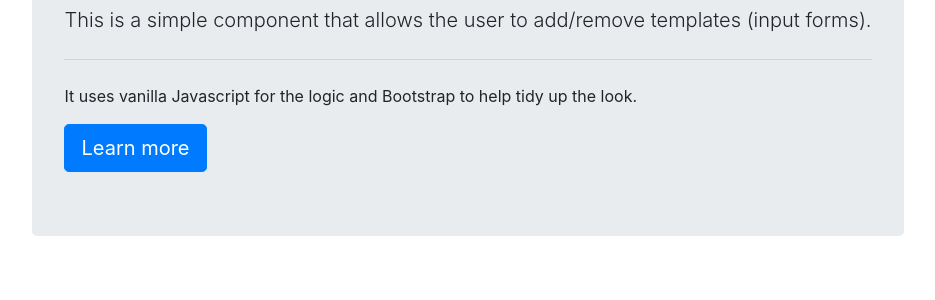
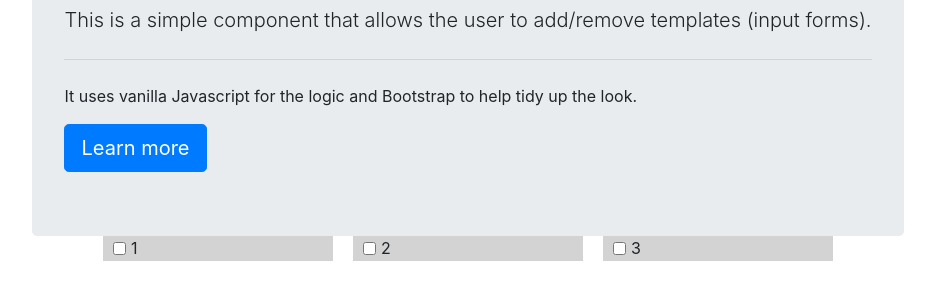
Before and after one commit to m3digital/Template-Challenge, a plain HTML site: page index.html in a window 1280 px wide. Shown: the part 134-434 px from the top of the page, without its empty margins (172-1107 px from the left). Drawn offline with nearby package versions, Linux system fonts and the light colour scheme.

Commit message:
building initial content boxes

```diff
--- a/index.html
+++ b/index.html
@@ -13,6 +13,7 @@
     <link rel="stylesheet" href="assets/css/style.css">
 
 </head>
+<!-- Jumbotron -->
 <div class="container h-100 d-flex justify-content-center">
     <div class="jumbotron my-auto">
         <h1 class="display-4">Hello, devs!</h1>
@@ -22,6 +23,29 @@
         <a class="btn btn-primary btn-lg" href="assets/coding challenge.pptx" role="button">Learn more</a>
     </div>
 </div>
+<!-- Bootstrap Grid System for Main Components -->
+<div class="row">
+    <div class="container h-100 d-flex justify-content-center">
+        <div class="col-4" style="background-color: lightgray;max-width:230px;padding:0px 10px;margin: 0px 10px">
+            <div class="form-check form-check-inline">
+                <input class="form-check-input" type="checkbox" id="inlineCheckbox1" value="option1">
+                <label class="form-check-label" for="inlineCheckbox1">1</label>
+            </div>
+        </div>
+        <div class="col-4" style="background-color: lightgray;max-width:230px;padding:0px 10px;margin: 0px 10px">
+            <div class="form-check form-check-inline">
+                <input class="form-check-input" type="checkbox" id="inlineCheckbox2" value="option2">
+                <label class="form-check-label" for="inlineCheckbox2">2</label>
+            </div>
+        </div>
+        <div class="col-4" style="background-color: lightgray;max-width:230px;padding:0px 10px;margin: 0px 10px">
+            <div class="form-check form-check-inline">
+                <input class="form-check-input" type="checkbox" id="inlineCheckbox3" value="option3">
+                <label class="form-check-label" for="inlineCheckbox3">3 </label>
+            </div>
+        </div>
+    </div>
+</div>
 
 <body>
     <script src="assets/js/app.js"></script>
```
